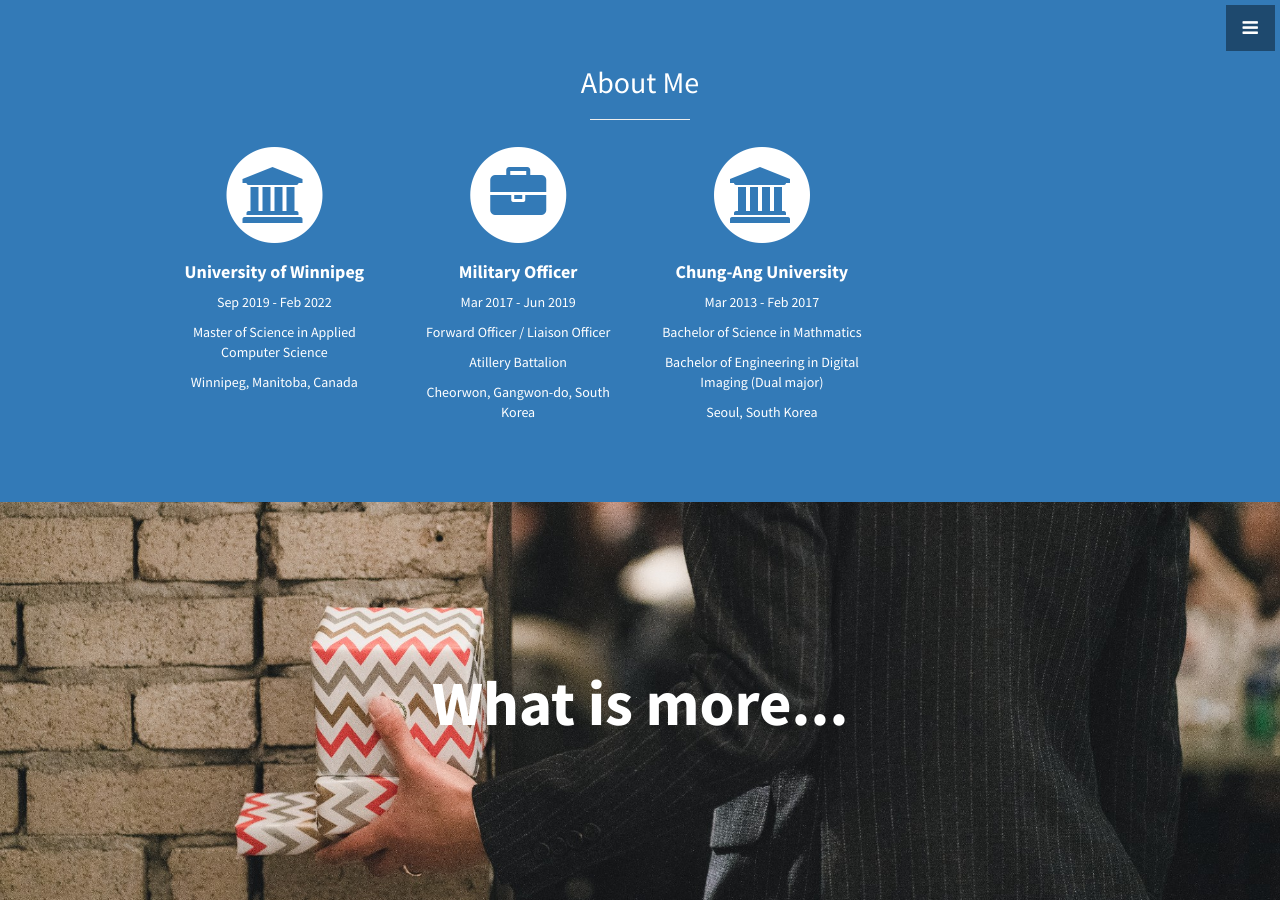
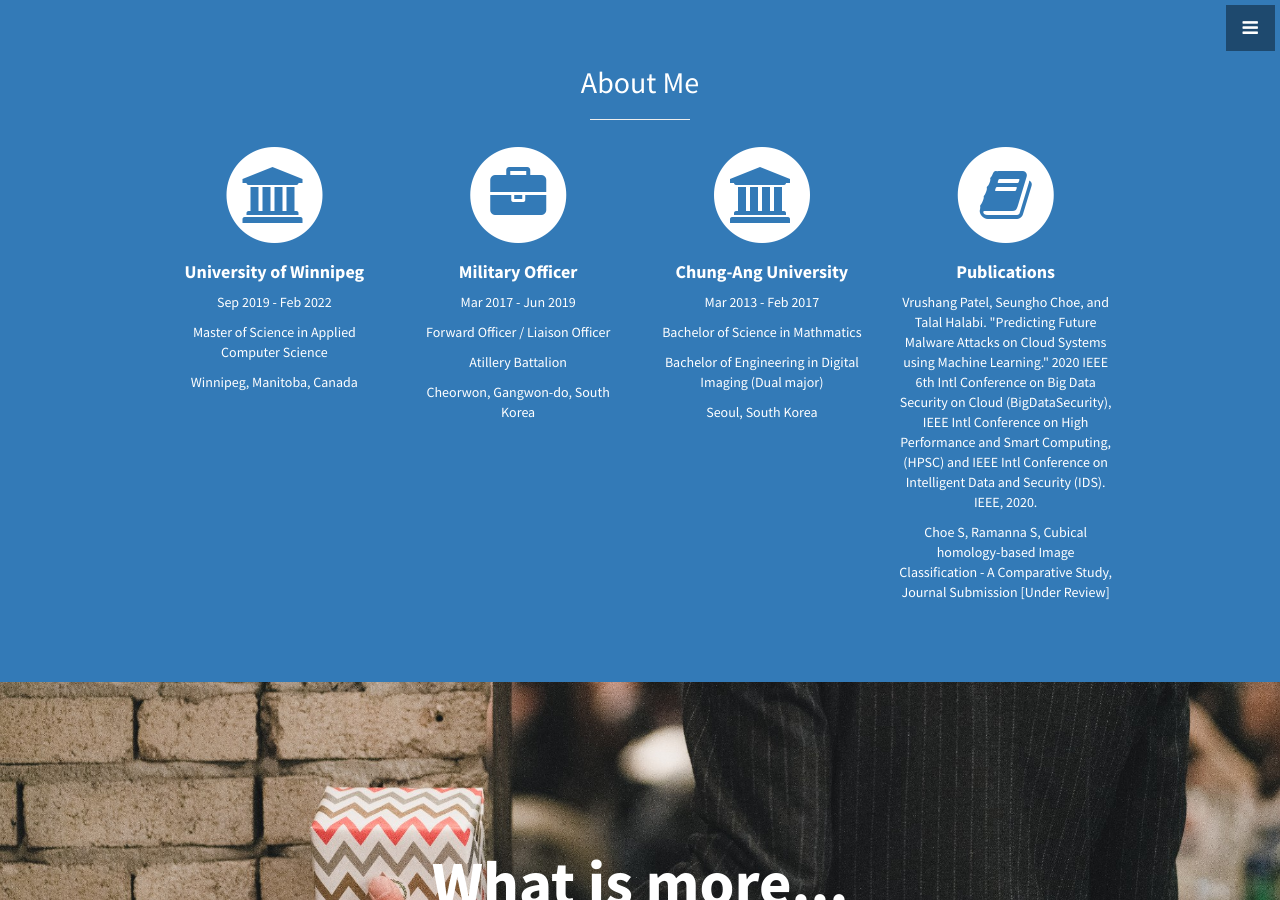
Before and after one commit to chezz323/chezz323.github.io, a Jekyll site: the page built from index.html, in a window 1280 px wide and 900 px high, scrolled down 1136 px. Built offline with Jekyll 4.4.1, drawn with Linux system fonts in a browser that asks for light colours.

Commit message:
Update services.html

```diff
--- a/_includes/services.html
+++ b/_includes/services.html
@@ -50,6 +50,19 @@
               <p>Seoul, South Korea</p>
             </div>
           </div>
+                    <div class="col-md-3 col-sm-6">
+            <div class="service-item">
+              <span class="fa-stack fa-4x">
+              <i class="fa fa-circle fa-stack-2x"></i>
+              <i class="fa fa-book fa-stack-1x text-primary"></i>
+            </span>
+              <h4>
+                <strong>Publications</strong>
+              </h4>
+              <p>Vrushang Patel, Seungho Choe, and Talal Halabi. "Predicting Future Malware Attacks on Cloud Systems using Machine Learning." 2020 IEEE 6th Intl Conference on Big Data Security on Cloud (BigDataSecurity), IEEE Intl Conference on High Performance and Smart Computing,(HPSC) and IEEE Intl Conference on Intelligent Data and Security (IDS). IEEE, 2020.</p>
+              <p>Choe S, Ramanna S, Cubical homology-based Image Classification - A Comparative Study, Journal Submission [Under Review]</p>
+            </div>
+          </div>
         </div>
         <!-- /.row (nested) -->
       </div>
```
